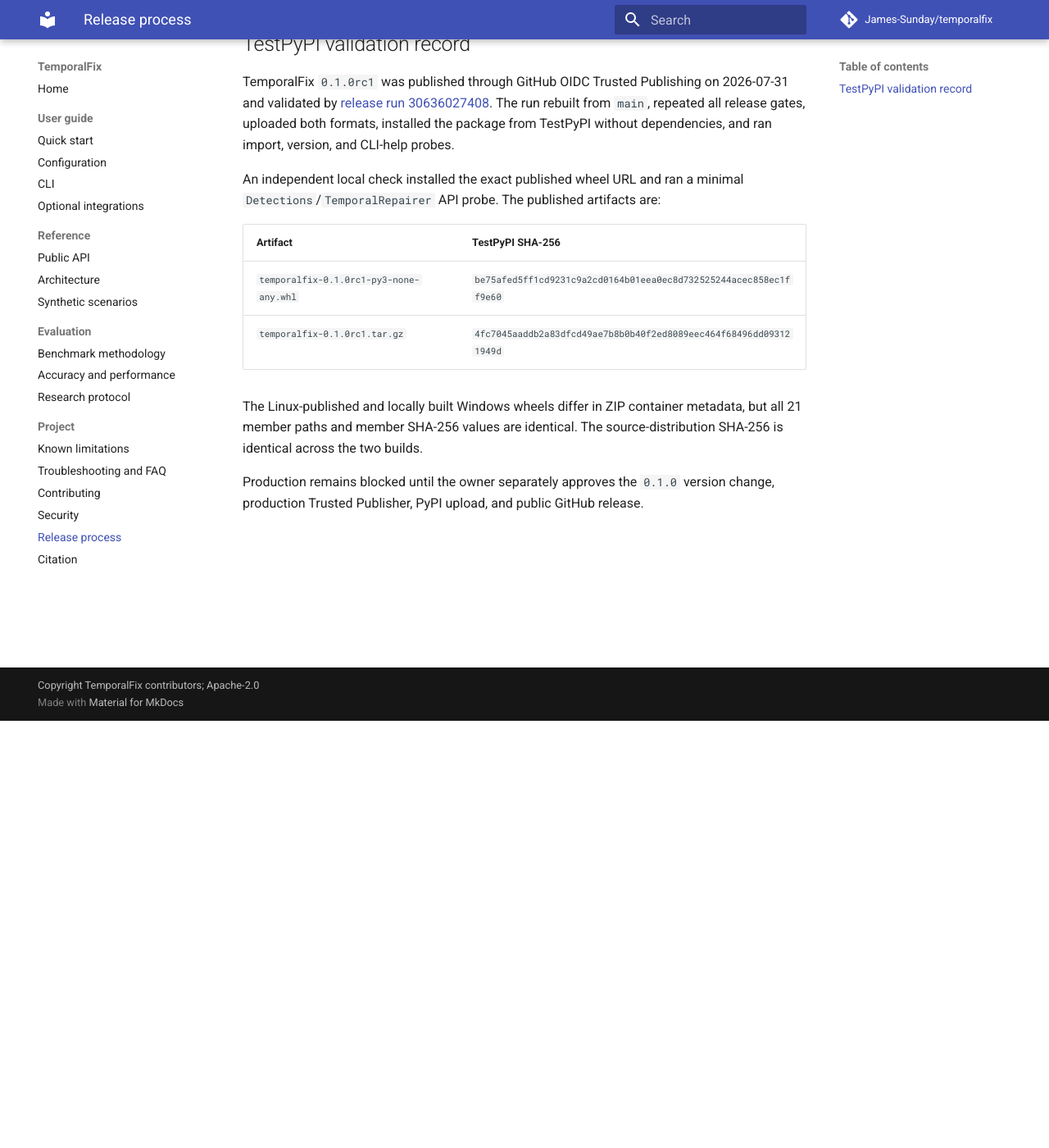
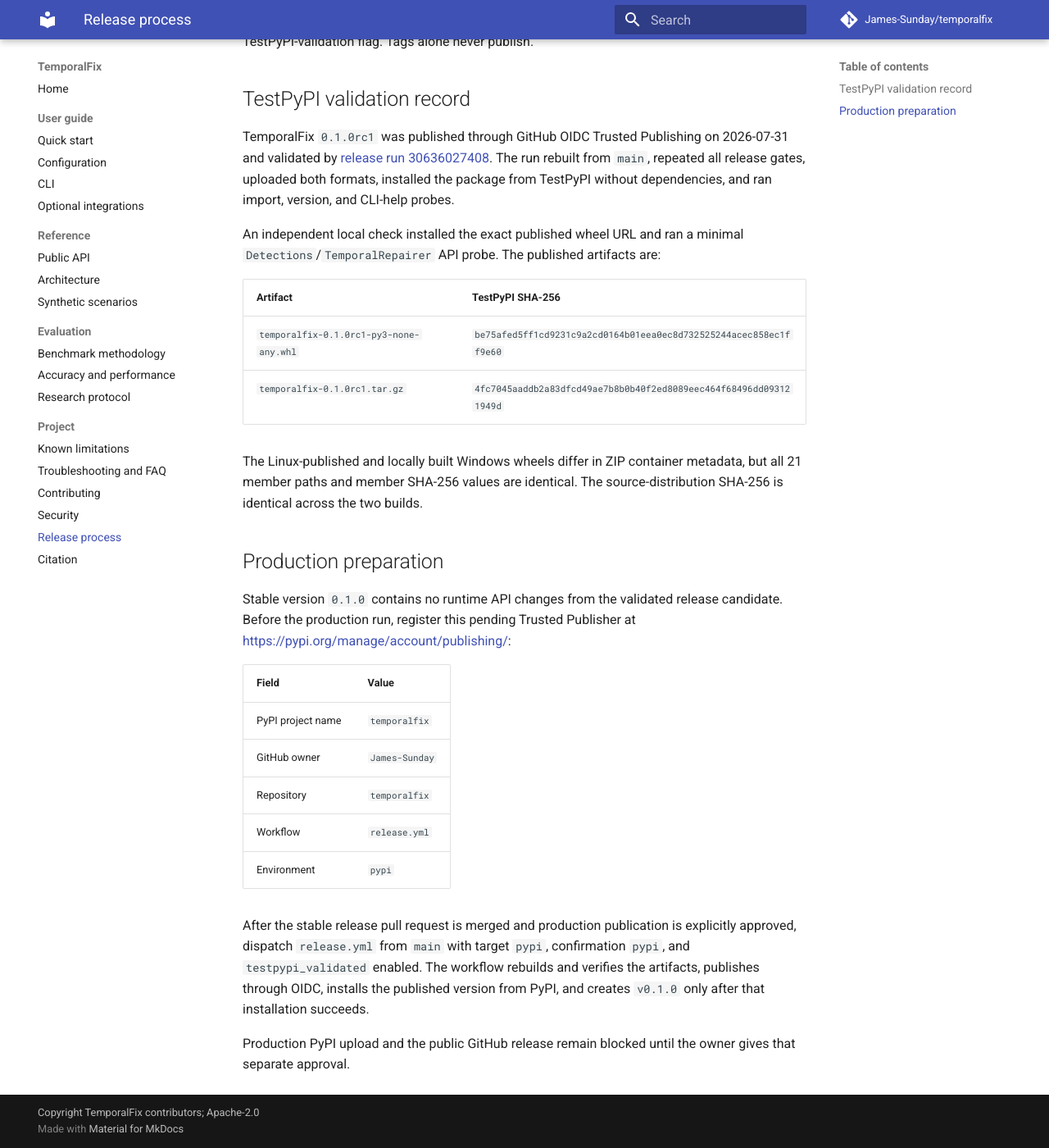
Before and after one commit to James-Sunday/temporalfix, an MkDocs documentation site: the page built from docs/release.md, in a window 1280 px wide and 1400 px high, scrolled down 521 px. Shown: the whole window at 82% size. Built offline with MkDocs 1.6.1 and Material for MkDocs 9.7.7, drawn with Linux system fonts in a browser that asks for light colours; comment, search, counter and statistics services are not loaded; some of the changed text lies outside the part shown.

Commit message:
chore: prepare TemporalFix 0.1.0

```diff
--- a/docs/release.md
+++ b/docs/release.md
@@ -8,8 +8,12 @@
    `testpypi` environment using Trusted Publishing.
 5. Install only from TestPyPI in a clean environment and run import, CLI, and
    minimal API smoke checks.
-6. Record validation and obtain separate approval before changing to `0.1.0`
-   and publishing production PyPI artifacts.
+6. Record validation and obtain approval before preparing stable version
+   `0.1.0`.
+7. Re-run every gate against the stable version and review its draft release
+   pull request.
+8. Obtain separate approval before publishing to production PyPI or creating a
+   public GitHub release.
 
 The release workflow requires a typed target confirmation and, for production,
 an explicit TestPyPI-validation flag. Tags alone never publish.
@@ -35,6 +39,25 @@
 metadata, but all 21 member paths and member SHA-256 values are identical. The
 source-distribution SHA-256 is identical across the two builds.
 
-Production remains blocked until the owner separately approves the `0.1.0`
-version change, production Trusted Publisher, PyPI upload, and public GitHub
-release.
+## Production preparation
+
+Stable version `0.1.0` contains no runtime API changes from the validated
+release candidate. Before the production run, register this pending Trusted
+Publisher at <https://pypi.org/manage/account/publishing/>:
+
+| Field | Value |
+| --- | --- |
+| PyPI project name | `temporalfix` |
+| GitHub owner | `James-Sunday` |
+| Repository | `temporalfix` |
+| Workflow | `release.yml` |
+| Environment | `pypi` |
+
+After the stable release pull request is merged and production publication is
+explicitly approved, dispatch `release.yml` from `main` with target `pypi`,
+confirmation `pypi`, and `testpypi_validated` enabled. The workflow rebuilds
+and verifies the artifacts, publishes through OIDC, installs the published
+version from PyPI, and creates `v0.1.0` only after that installation succeeds.
+
+Production PyPI upload and the public GitHub release remain blocked until the
+owner gives that separate approval.
--- a/pyproject.toml
+++ b/pyproject.toml
@@ -4,7 +4,7 @@
 
 [project]
 name = "temporalfix"
-version = "0.1.0rc1"
+version = "0.1.0"
 description = "Detector-agnostic temporal repair for frame-level video detections"
 readme = "README.md"
 requires-python = ">=3.11,<3.15"
@@ -19,7 +19,7 @@
   "video",
 ]
 classifiers = [
-  "Development Status :: 3 - Alpha",
+  "Development Status :: 4 - Beta",
   "Intended Audience :: Developers",
   "Intended Audience :: Science/Research",
   "Operating System :: MacOS",
--- a/src/temporalfix/_version.py
+++ b/src/temporalfix/_version.py
@@ -1,3 +1,3 @@
 """Package version information."""
 
-__version__ = "0.1.0rc1"
+__version__ = "0.1.0"
```
Also changed, not shown: CHANGELOG.md (+10 -0 lines), README.md (+3 -3 lines), 5 other files.
